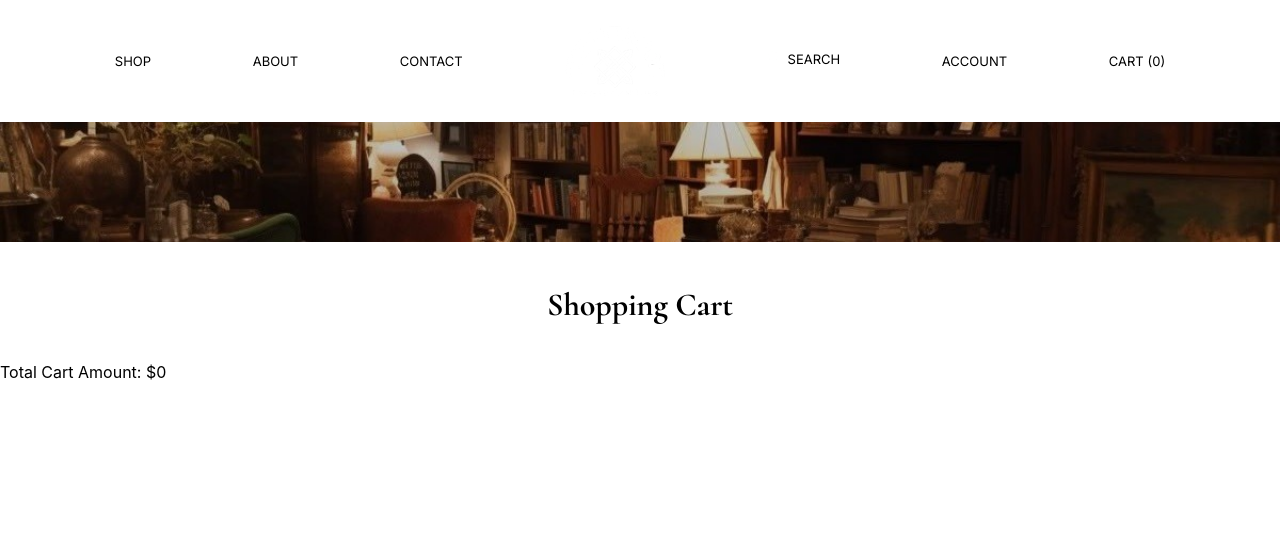
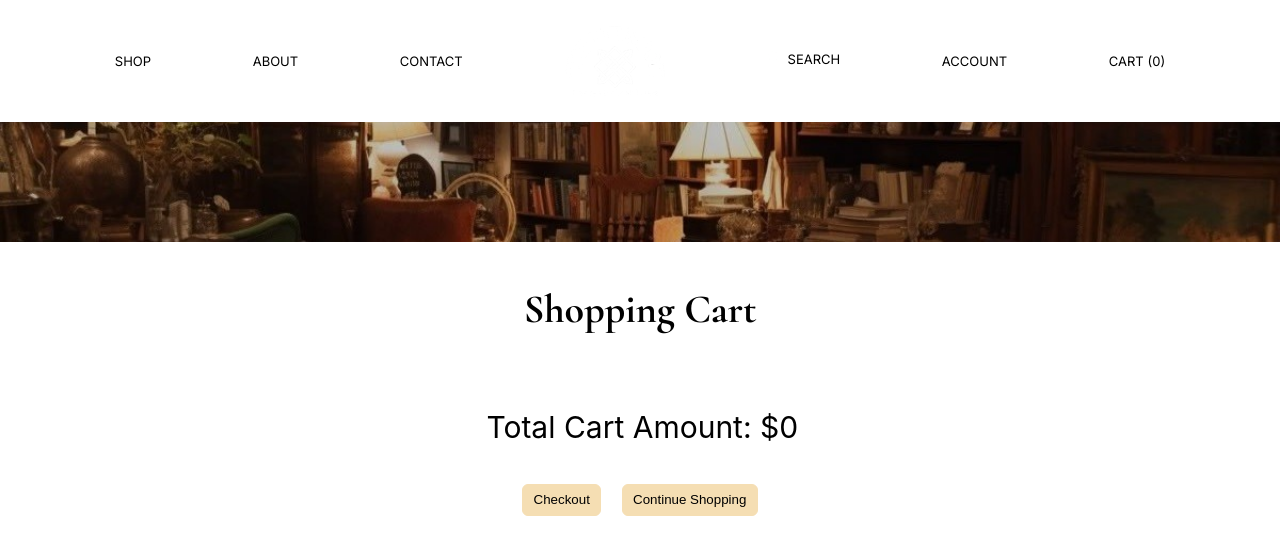
Before and after one commit to arya23923/book-shopping, a React (Create React App) app: page /cart in a window 1280 px wide. Shown: the top 554 px of the page. Built offline with nearby package versions, Linux system fonts and the light colour scheme; a web font is replaced by a local one.

Commit message:
cart desktop display done

```diff
--- a/src/components/CartItem.css
+++ b/src/components/CartItem.css
@@ -5,7 +5,16 @@
     height: auto;
 }
 
+.cart-items{
+    justify-content: center;
+    align-items: center;
+    align-content: center;
+}
 .cart-items > h1{
+    font-size: 40px;
+}
+
+.cart-items > h1, .cart-items .left .book-cart .right-book p:nth-child(1){
     font-family: "Cormorant", serif;
     font-optical-sizing: auto;
     font-weight: bold;
@@ -14,9 +23,45 @@
     padding: 3% 0% 3% 0%;
 }
 
+.cart-items .left{
+    padding-left: 18%;
+}
+
+.cart-items .right{
+    padding-left: 40%;
+}
+
+.cart-items .left .book-cart .right-book .increment-decrement button{
+    padding: 3%;
+}
+
 .cart-items .left .book-cart img{
     width: 8vw;
     height: auto;
+}
+
+.cart-items .increment-decrement > p{
+    padding: 5%;
+    padding-bottom: 8%;
+}
+
+.cart-items .left .book-cart .right-book .remove{
+    padding: 4% 7% 4% 7%;
+    background-color: rgb(107, 0, 0);
+    color: white;
+    border: 1px solid rgb(107, 0, 0);
+    border-radius: 8px;
+
+}
+
+.cart-items .left .book-cart .right-book p:nth-child(1){
+    font-size: 30px;
+}
+
+.cart-items .left .book-cart .right-book p:nth-of-type(2){
+    font-size: 20px;
+    font-weight: bold;
+    padding: 3%;
 }
 
 .cart-items p{
@@ -39,3 +84,36 @@
     justify-content: center;
     align-items: center;
 }
+
+.cart-items .left .book-cart .subtotal {
+    font-weight: 500;
+    font-size: 20px;
+    padding-top: 2%;
+}
+
+.cart-items .left .book-cart{
+    border-top: 1px solid rgb(107, 0, 0);
+    border-bottom: 1px solid rgb(107, 0, 0);
+}
+
+.cart-items .right p{
+    font-size: 30px;
+    padding: 5%;
+    margin-left: -5vw;
+}
+
+.cart-items .right button{
+    padding: 3% 4% 3% 4%;
+    border: 1px solid wheat;
+    border-radius: 6px;
+    color: black;
+    background-color: wheat;
+}
+
+.cart-items .right .end-buttons{
+    display: flex;
+    flex-direction: row;
+    justify-content: space-around;
+    width: 20vw;
+    margin-bottom: 5vh;
+}
--- a/src/components/CartItem.jsx
+++ b/src/components/CartItem.jsx
@@ -55,6 +55,7 @@ const CartItem = () => {
 
 
     return(
+
         <div className="cart-items">
             <Navigation />
             <img src={libimage} />
@@ -75,12 +76,16 @@ const CartItem = () => {
                             </div>
                             <button className="remove" onClick={() => RemoveItem(item)}>Remove</button>
                         </div>
-                        <p>Subtotal : {Subtotal(item)}</p>
+                        <p className="subtotal">Subtotal : ${Subtotal(item)}</p>
                     </div>
                 ))}
             </div>
             <div className="right">
                 <p>Total Cart Amount: ${calculateTotalAmount()}</p>
+                <div className="end-buttons">
+                    <button onClick={() => alert("Site still in progress")}>Checkout</button>
+                    <button>Continue Shopping</button>
+                </div>
             </div>
         </div>
     )
```
